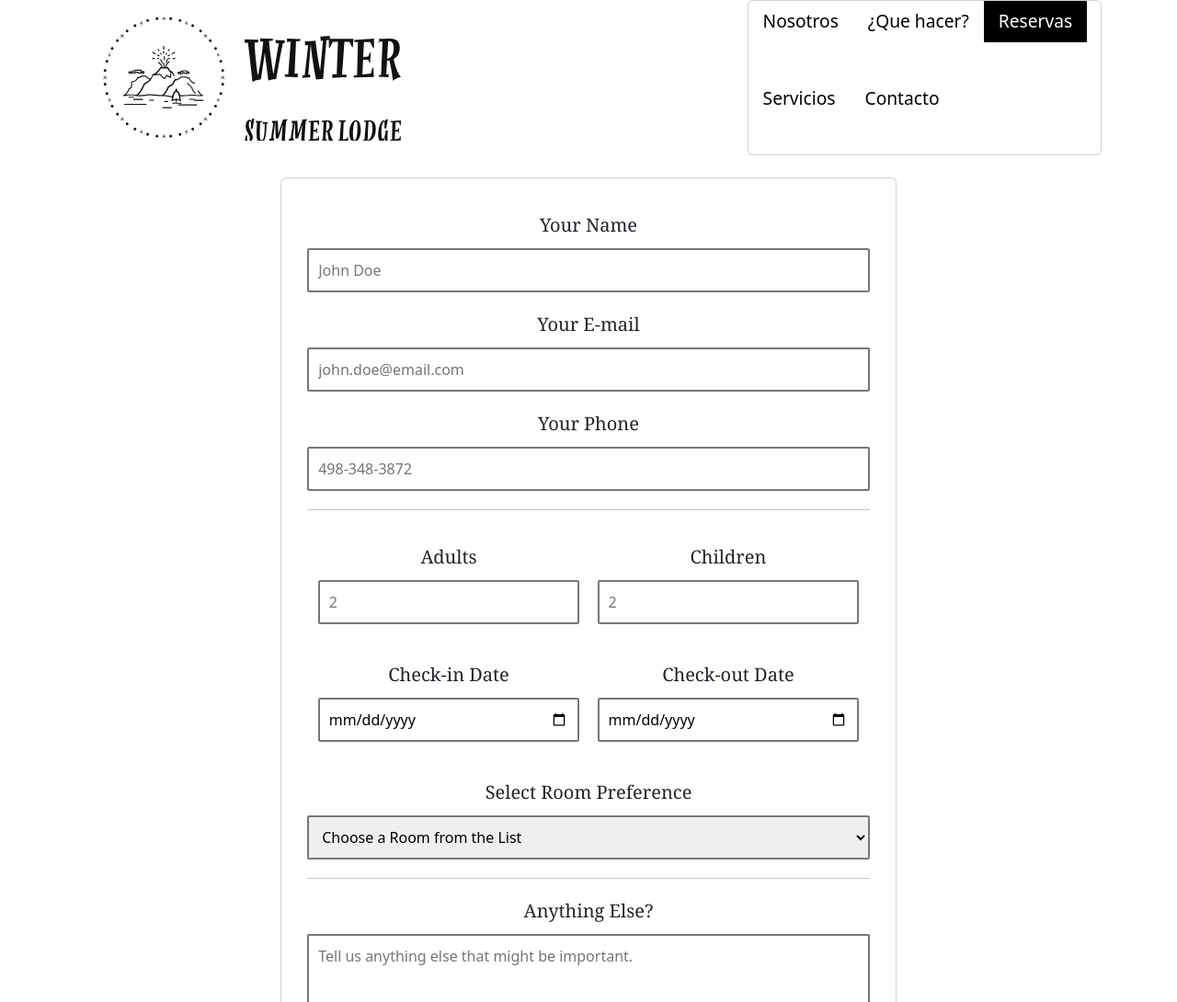
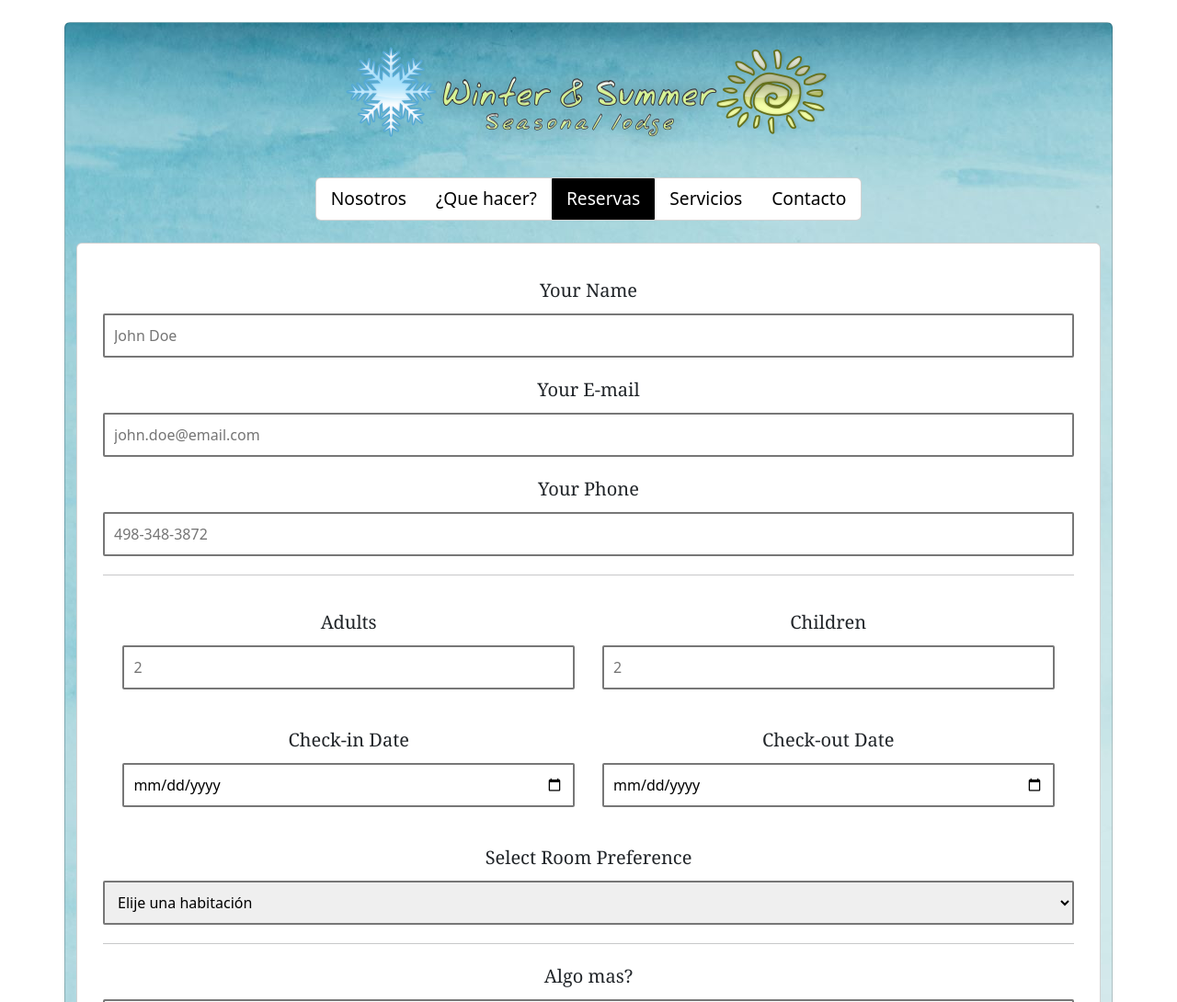
Before and after one commit to PhilDevRhythm/Summer-Lodge-v1.0, a website: page pages/reservas.html in a window 1280 px wide. Shown: the top 1090 px of the page at 92% size. Drawn offline with nearby package versions, Linux system fonts and the light colour scheme.

Commit message:
new logo + background + card bs adition

```diff
--- a/css/_background.scss
+++ b/css/_background.scss
@@ -1,4 +1,12 @@
-#logo0{
-    background-image: url(../img/logo.svg);
-    display: block;
+#logo_container{
+    align-items: center;
+    background-size: cover;
+    display: flex;
+    align-items: center;
+    justify-content: center;
+    }
+#root_background{
+    background-image: url(../img/background.jpg);
+    display: flex;
+
 }
--- a/css/_content.scss
+++ b/css/_content.scss
@@ -1,14 +1,18 @@
 /*LISTAS DE SERVICIOS en SITIO SERVICIOS - CONTENT*/
 
 #servicio{
-    width: 60%;
+    //width: 60%;
     display: flex;
-    flex-direction: row;
+    flex-direction: column;
     flex-wrap: nowrap;
     .card-body{
         text-align: center;
         justify-content: center;
+        align-items: center;
 
+    .card.p-2{
+        width: fit-content;
+    }
     }
 }
 
--- a/css/_mediaq.scss
+++ b/css/_mediaq.scss
@@ -13,3 +13,8 @@
         align-self: center;
     }
 }
+@media (max-width: 320px){
+    form{
+        font-size:x-small;
+    }
+}
--- a/pages/reservas.html
+++ b/pages/reservas.html
@@ -12,11 +12,16 @@
 </head>
 
 <body>
-    <div class="container-xl">
+  <br>
+  <div class="card container-xl" id="root_background">
+    <br>
     <header>
-            <div class="container-sm">
-                <img class="p-3" src="../img/logo.svg">
+      <div class="container-sm" id="logo_container">
+        <img src="../img/new_logo3.png">
       </div>
+    </header>
+    <br>
+    <div class="nav_container">
       <ul class="nav nav-pills card" id="nav_bar">
         <li class="nav-item">
           <a class="nav-link" href="../index.html">Nosotros</a>
@@ -34,6 +39,7 @@
           <a class="nav-link" href="contacto.html">Contacto</a>
         </li>
       </ul>
+    </div>
     </header>
     <br>
     <section class="card container" id="servicio">
@@ -49,7 +55,8 @@
           </div>
           <div class="elem-group">
             <label for="phone">Your Phone</label>
-                      <input type="tel" id="phone" name="visitor_phone" placeholder="498-348-3872" pattern=(\d{3})-?\s?(\d{3})-?\s?(\d{4}) required>
+            <input type="tel" id="phone" name="visitor_phone" placeholder="498-348-3872"
+              pattern=(\d{3})-?\s?(\d{3})-?\s?(\d{4}) required>
           </div>
           <hr>
           <div class="elem-group inlined">
@@ -71,19 +78,25 @@
           <div class="elem-group">
             <label for="room-selection">Select Room Preference</label>
             <select id="room-selection" name="room_preference" required>
-                          <option value="">Choose a Room from the List</option>
-                          <option value="connecting">Connecting</option>
-                          <option value="adjoining">Adjoining</option>
-                          <option value="adjacent">Adjacent</option>
+              <option value="">Elije una habitación</option>
+              <option value="single">Single</option>
+              <option value="doble">Doble</option>
+              <option value="cabin4">Cabaña 4 personas</option>
+              <option value="cabin6">Cabaña 6 personas</option>
+              <option value="adjacent">Contigua</option>
             </select>
           </div>
           <hr>
           <div class="elem-group">
-                      <label for="message">Anything Else?</label>
-                      <textarea id="message" name="visitor_message" placeholder="Tell us anything else that might be important." required></textarea>
+            <label for="message">Algo mas?</label>
+            <textarea id="message" name="visitor_message" placeholder="Tell us anything else that might be important."
+              required></textarea>
           </div>
-                    <button type="submit">Book The Rooms</button>
+          <button type="submit">Reservar habitaciones</button>
         </form>
+        <br>
+      </div>
+    </section>
     <br>
   <footer>
           <ul class="nav nav-pills card" id="nav_bar">
@@ -97,7 +110,7 @@
     </footer>
         <br>
         <p class="text-center h9">Made by Phil</p>
-    </div>
+
 
 </body>
 
```
Also changed, not shown: index.html (+5 -3 lines), pages/contacto.html (+15 -7 lines), pages/legales.html (+9 -3 lines), pages/map.html (+9 -3 lines), pages/que-hacer.html (+9 -3 lines), pages/servicios.html (+9 -3 lines), css/main.css, img/logo.svg (deleted), img/new_logo3.png (added), script.js (line endings or trailing spaces). Lines whose indentation alone changed are shown as unchanged.
